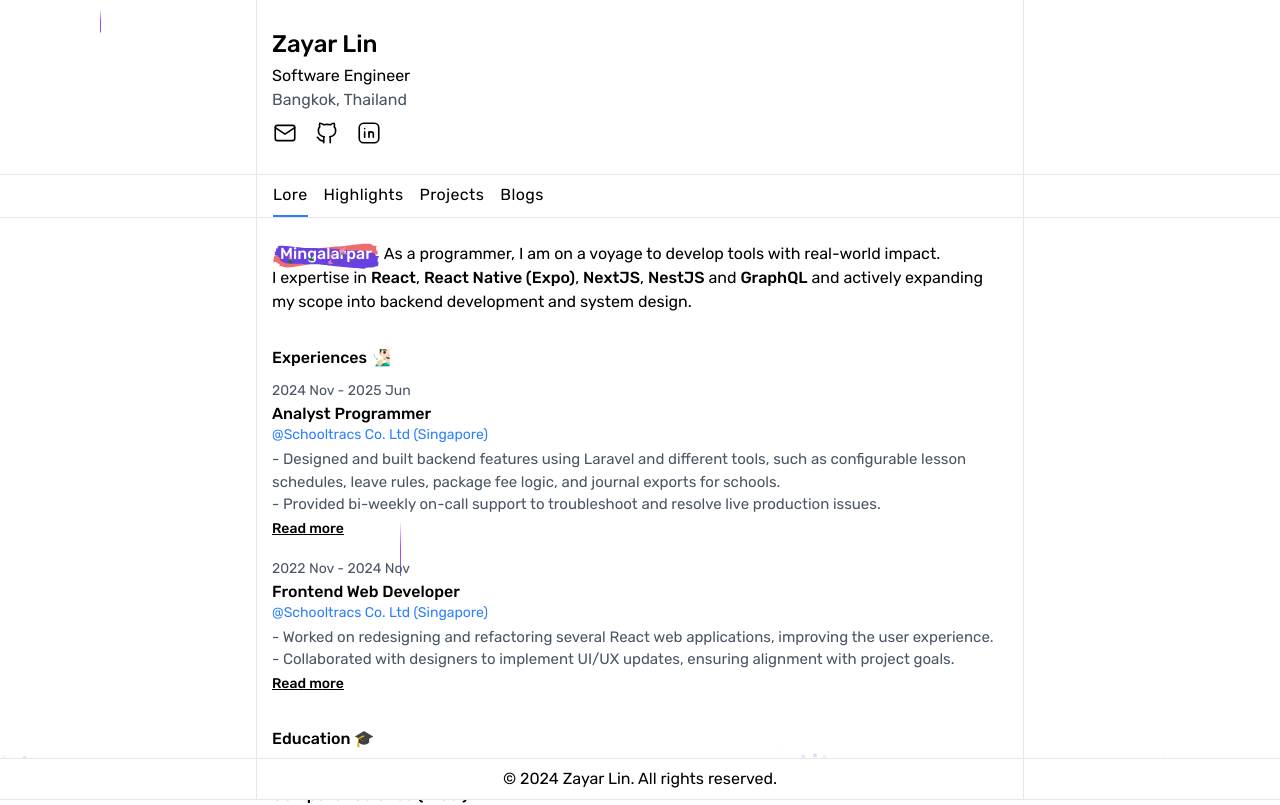
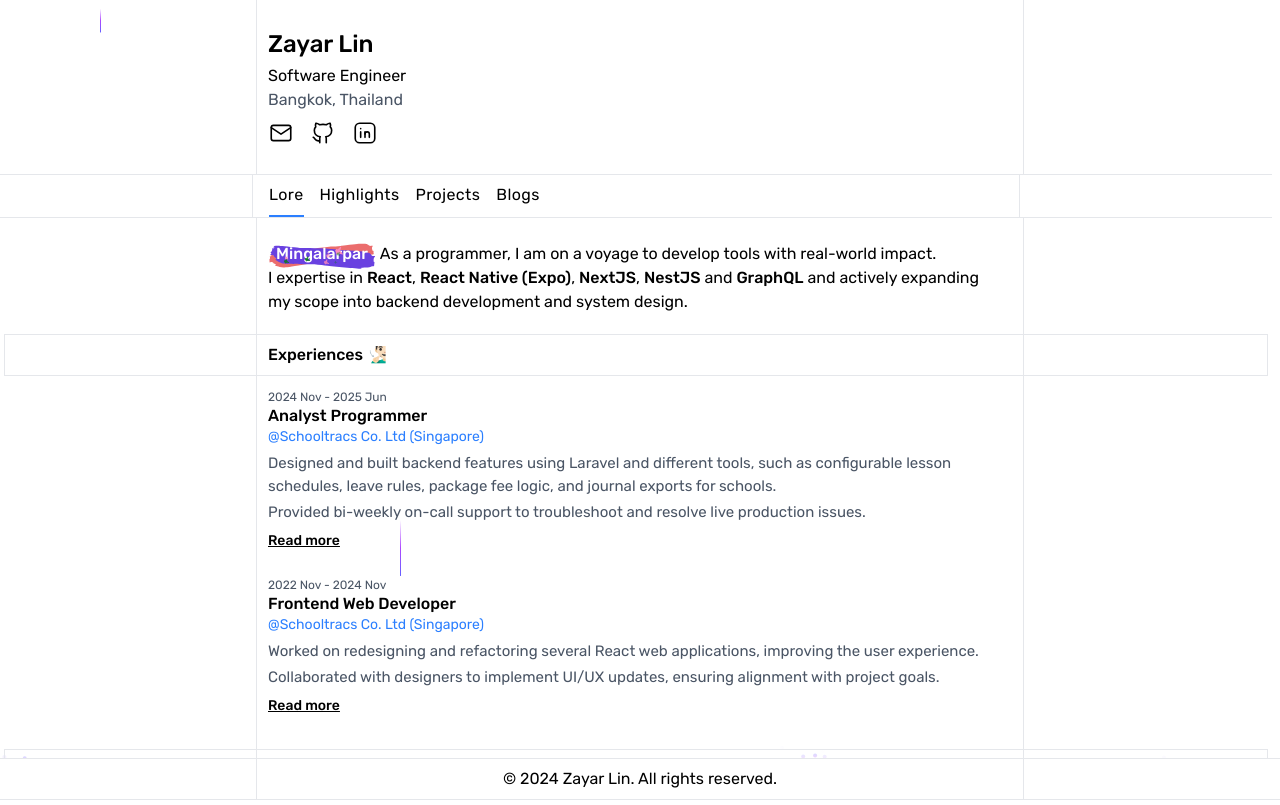
Before and after one commit to zayarlyn/zayarlyn.com, a Next.js app: page / in a window 1280 px wide. Shown: the top 805 px of the page. Built offline with nearby package versions, Linux system fonts and the light colour scheme.

Commit message:
fix: UI and og metadata

```diff
--- a/next.config.mjs
+++ b/next.config.mjs
@@ -7,4 +7,4 @@ const nextConfig = {
 
 // Instead of module.exports = nextConfig, do this:
 
-export default withVercelToolbar()(nextConfig)
+export default withVercelToolbar({})(nextConfig)
--- a/src/app/(home)/blog/page.tsx
+++ b/src/app/(home)/blog/page.tsx
@@ -1,7 +1,12 @@
+import { AnimatedSection } from '@me/comp/core'
 import React from 'react'
 
 const page = () => {
-	return <div>Coming Soon....</div>
+	return (
+		<div>
+			<AnimatedSection className=''>Coming Soon....</AnimatedSection>
+		</div>
+	)
 }
 
 export default page
--- a/src/app/(home)/layout.tsx
+++ b/src/app/(home)/layout.tsx
@@ -12,7 +12,7 @@ export default function RootLayout({
 			<BackgroundBeamsWithCollision className='-z-10 fixed top-0 left-0 h-screen md:h-screen' />
 			<Heading />
 			<Nav />
-			<main className='container-main pb-8 px-1'>{children}</main>
+			<main className='pb-8 px-1'>{children}</main>
 			<footer className='border-y-[1.4px] fixed bottom-0  w-full bg-primary'>
 				<div className='container-main text-center sm:border-x-[1.5px] py-2'>
 					<span>© {new Date().getFullYear()} Zayar Lin. All rights reserved.</span>
--- a/src/app/(home)/page.tsx
+++ b/src/app/(home)/page.tsx
@@ -8,26 +8,31 @@ const sections = [
 
 export default function Home() {
 	return (
-		<div>
-			<AnimatedSection className='mb-8' delay={0.05}>
+		<>
+			<AnimatedSection className='mb-5' delay={0.05} noWidthLimit>
+				<div className='container-main'>
 					<Mingalarbar />
 					<p className='mb-1.5 inline ml-1 c-primary' dangerouslySetInnerHTML={{ __html: db.bio }} />
 					{/* <p className='mb-1.5'>I like swimming, sightseeing and doing hackathons.</p> */}
+				</div>
 			</AnimatedSection>
 			{sections.map(({ title, items }) => {
 				return (
-					<AnimatedSection key={title} className='mb-8' delay={0.05}>
-						<h2 className='font-medium mb-2 c-primary'>{title}</h2>
+					<AnimatedSection key={title} className='mb-8' delay={0.05} noWidthLimit>
+						<div className='border-y-[1.5px] sm:border-x-[1.5px] mb-2 py-2'>
+							<h2 className='font-medium c-primary container-main'>{title}</h2>
+						</div>
 
+						<div className='container-main'>
 							<ol className='relative border-gray-300 dark:border-gray-600'>
 								{/* @ts-ignore */}
 								{items.map(({ title, at, time, description, summary }) => {
 									return (
-									<li key={title} className='mb-4 relative'>
+										<li key={title} className='mb-5 relative'>
 											{/* <div className='absolute -left-[17px] top-[7px] border-gray-300 dark:border-gray-600  border-[4px] h-0 w-0 rounded-full' /> */}
-										<time className='text-sm c-secondary' dangerouslySetInnerHTML={{ __html: time }} />
-										<h3 className='leading-4 font-medium mt-1 c-primary'>{title}</h3>
-										<div className='mb-0.5'>
+											<time className='text-xs c-secondary' dangerouslySetInnerHTML={{ __html: time }} />
+											<h3 className='leading-4 font-medium c-primary'>{title}</h3>
+											<div className='mb-1'>
 												<a href={at.url} rel={at.title} target='_blank' className='text-sm leading-3 c-blue mb-0.5'>
 													<span className=''>@</span>
 													{at.title}
@@ -39,9 +44,10 @@ export default function Home() {
 									)
 								})}
 							</ol>
+						</div>
 					</AnimatedSection>
 				)
 			})}
-		</div>
+		</>
 	)
 }
--- a/src/app/globals.css
+++ b/src/app/globals.css
@@ -1,6 +1,19 @@
 html,
 body {
 	height: 100%;
+}
+
+html {
+	scrollbar-gutter: stable;
+}
+
+/* Chrome/Edge/Safari */
+::-webkit-scrollbar {
+	width: 8px;
+}
+::-webkit-scrollbar-thumb {
+	background: rgba(0, 0, 0, 0.4);
+	border-radius: 4px;
 }
 
 @import 'tailwindcss';
@@ -51,6 +64,10 @@ body {
 	@apply max-w-3xl mx-auto w-11/12 sm:px-4!;
 }
 
+@utility horiz-line {
+	@apply border-t-[1.5px] w-full h-[1px];
+}
+
 b {
 	font-weight: 500;
 }
--- a/src/app/layout.tsx
+++ b/src/app/layout.tsx
@@ -6,16 +6,30 @@ import { Rubik, Poppins } from 'next/font/google'
 import './globals.css'
 
 const title = 'Zayar Lin | The Honored One'
+const description = 'A programmer with latent potential'
+
+const baseUrl = 'https://zayarlyn.com'
+const ogUrl = '/og.png'
 
 export const metadata: Metadata = {
 	title,
 	description: 'A programmer with latent potential',
+
 	openGraph: {
 		title,
-		description: 'A programmer with latent potential',
-		// description: 'Through heaven and earth, I alone am the honored one',
-		siteName: title,
-		// images: ['/favicon.svg'],
+		description,
+		url: baseUrl,
+		images: [
+			{
+				url: ogUrl,
+				secureUrl: ogUrl,
+				width: 1200,
+				height: 630,
+				alt: "Open Graph image for Zayar Lin's personal website",
+			},
+		],
+		type: 'website',
+		siteName: "Zayar Lin's personal website",
 	},
 }
 
--- a/src/comp/core/AnimatedSection.tsx
+++ b/src/comp/core/AnimatedSection.tsx
@@ -2,13 +2,14 @@
 import { motion, useInView } from 'framer-motion'
 import { ReactNode, useRef } from 'react'
 
-export const AnimatedSection = ({ children, delay = 0.05, ...rest }: { children: ReactNode; delay?: number; className: string }) => {
+export const AnimatedSection = ({ children, delay = 0.04, noWidthLimit = false, ...rest }: { children: ReactNode; delay?: number; className: string; noWidthLimit?: boolean }) => {
 	const ref = useRef(null)
 	const isInView = useInView(ref, { once: true })
 
 	return (
 		<motion.section {...rest} ref={ref} initial={{ y: 10, opacity: 0 }} animate={isInView ? { y: 0, opacity: 1 } : undefined} transition={{ duration: 0.5, delay }}>
-			{children}
+			{noWidthLimit ? children : <div className='container-main'>{children}</div>}
+			{/* <div className='horiz-line' /> */}
 		</motion.section>
 	)
 }
--- a/src/comp/core/TruncatedDescription.tsx
+++ b/src/comp/core/TruncatedDescription.tsx
@@ -11,8 +11,9 @@ export const TruncatedDescription = ({ text = '', showCount = 3 }: { text: strin
 	return (
 		<div ref={parent}>
 			{items.slice(0, showAll ? undefined : showCount).map((txt) => (
-				<p key={txt} className='mt-.5 whitespace-pre-line c-secondary text-[15px]'>
-					{items.length === 1 ? '' : '-'} {txt}
+				<p key={txt} className='mb-1 whitespace-pre-line c-secondary text-[15px]'>
+					{/* {items.length === 1 ? '' : '-'} {txt} */}
+					{txt}
 				</p>
 			))}
 			{items.length > showCount && (
--- a/src/db.ts
+++ b/src/db.ts
@@ -98,6 +98,7 @@ const socials = [
 
 export const db = {
 	name: 'Zayar Lin',
+	nameIpa: '/Zayar lɪn/',
 	role: 'Software Engineer',
 	location: 'Bangkok, Thailand',
 	bio: 'As a programmer, I am on a voyage to develop tools with real-world impact.<br /> I expertise in <b>React</b>, <b>React Native (Expo)</b>, <b>NextJS</b>, <b>NestJS</b> and <b>GraphQL</b> and actively expanding my scope into backend development and system design. <br />',
```
Lines whose indentation alone changed are shown as unchanged.
